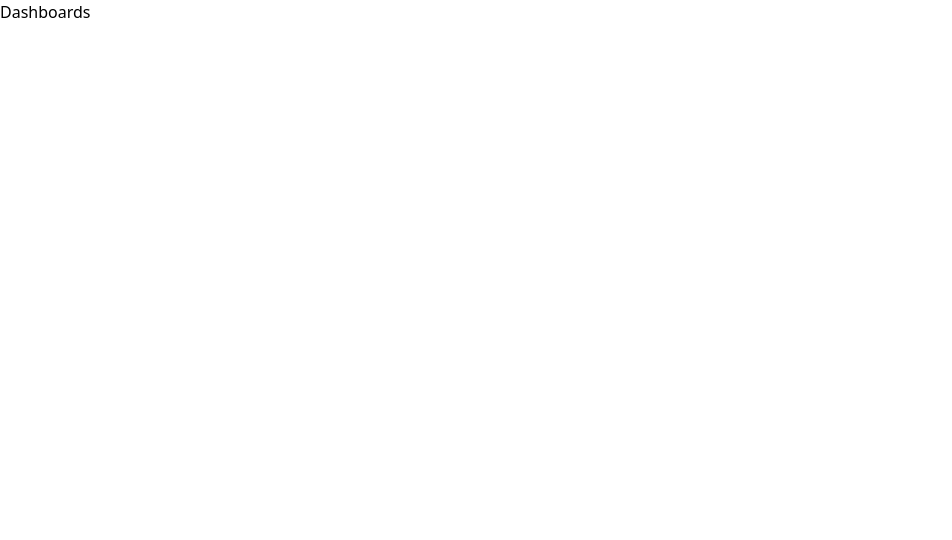
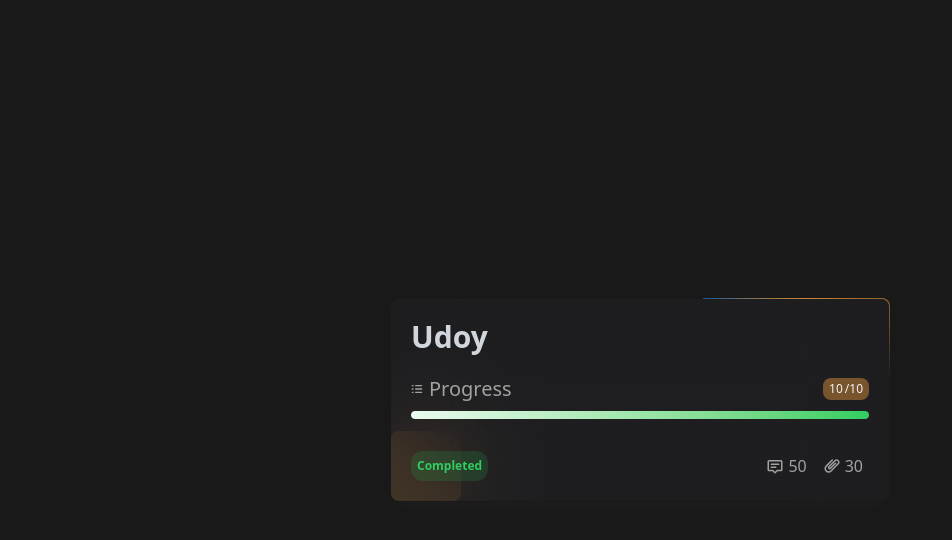
Before and after one commit to Hablu-Programmer-Team/HP-Team, a React (Vite) app: page /dashboard in a window 1280 px wide. Shown: the top 540 px of the page, without its empty margins (0-952 px from the left). Built offline with nearby package versions, Linux system fonts and the light colour scheme.

Commit message:
Card style changes done

```diff
--- a/src/components/pages/dashboard.tsx
+++ b/src/components/pages/dashboard.tsx
@@ -1 +1,5 @@
-export const Dashboard = () => <div>Dashboards</div>;
+import { Card } from "../team/Eyachir";
+
+export const Dashboard = () => <div>
+    <Card  taskName="Udoy" total={10} completed={10} deadline={1} comments={50} shares={30} />
+</div>;
--- a/src/components/team/Eyachir/card.tsx
+++ b/src/components/team/Eyachir/card.tsx
@@ -1,3 +1,4 @@
+import ConicGradientDiv from "@/components/team/Eyachir/conicGradient";
 import { cn } from "@/lib/utils/cn";
 import { FC } from "react";
 import { CSButton, ZoomOnHover } from ".";
@@ -20,33 +21,35 @@ export const Card: FC<CardProps> = (props) => {
   const progressPercentage = (completed / total) * 100;
 
   return (
-    <div className="flex justify-center items-center min-h-screen bg-neutral-background">
-      <div className="max-w-[320px] w-full hover:border-2 border-neutral-disable hover:border-dashed rounded-lg">
-        <div className="hover:bg-white border-2 border-neutral-disable hover:border-0 rounded-lg p-5 space-y-5 cursor-pointer hover:translate-x-3 hover:-translate-y-3 transition-transform duration-200 z-20">
+    <div className="flex justify-center items-center min-h-screen bg-black/90">
+      <ConicGradientDiv classNmae="bgConic shadow-lg shadow-white/2 hover:shadow-white/5 relative animate-rotate-border w-full max-w-[500px] transition duration-500 p-[1px] rounded-lg">
+        <div className="relative max-w-[500px] bg-[#202020] w-full rounded-lg">
+          <div className="h-[70px] w-[70px] bg-pending-500/20 absolute bottom-0 rounded-lg"></div>
+          <div className="relative bg-neutral-text-title/20 backdrop-blur-2xl  rounded-lg p-5 space-y-5 cursor-pointer duration-200 z-20">
             <h1
               title={taskName}
-            className="md:text-3xl text-2xl font-semibold text-ellipsis overflow-hidden whitespace-nowrap"
+              className="md:text-3xl text-gray-300 text-2xl font-semibold text-ellipsis overflow-hidden whitespace-nowrap"
             >
               {taskName}
             </h1>
             <div className="space-y-2 pb-3">
               <div className="flex justify-between items-center">
                 <div className="flex items-center gap-1 group">
-                <ProgressIcon className="text-neutral-400 group-hover:text-neutral-600" />
-                <p className="text-xl text-neutral-400 group-hover:text-neutral-800">
+                  <ProgressIcon className="text-neutral-400 group-hover:text-neutral-100" />
+                  <p className="text-xl text-neutral-400 group-hover:text-neutral-100">
                     Progress
                   </p>
                 </div>
 
                 <div>
-                <div className="space-x-0.5 bg-neutral-200/30 hover:bg-neutral-200 rounded-lg px-1.5 py-0.5 text-neutral-400 hover:text-neutral-600 text-[12px] transition-all duration-300">
+                  <div className="space-x-0.5 bg-pending-500/40 hover:bg-pending-700 rounded-lg px-1.5 py-0.5 text-neutral-100 hover:text-white text-[12px] transition-all duration-300">
                     <span title="Complete">{completed}</span>/
                     <span title="Total">{total}</span>
                   </div>
                 </div>
               </div>
 
-            <div className="relative h-2 w-full rounded-2xl bg-primary-100 overflow-hidden ">
+              <div className="relative h-2 w-full rounded-2xl bg-white/20 overflow-hidden ">
                 <div
                   className={cn(
                     "absolute top-1/2 bottom-1/2 -translate-y-1/2 h-2 rounded-2xl bg-gradient-to-r transition-all duration-300",
@@ -71,8 +74,8 @@ export const Card: FC<CardProps> = (props) => {
               <div className="flex gap-1">
                 {CSIcons.map(({ Icon }, i) => (
                   <div key={i} className={cn("group", ZoomOnHover, CSButton)}>
-                  <Icon className="text-neutral-400 group-hover:text-neutral-600" />
-                  <span className="text-neutral-400 group-hover:text-neutral-600">
+                    <Icon className="text-neutral-400 group-hover:text-neutral-100" />
+                    <span className="text-neutral-400 group-hover:text-neutral-100">
                       {i === 0 ? comments : shares}
                     </span>
                   </div>
@@ -81,6 +84,7 @@ export const Card: FC<CardProps> = (props) => {
             </div>
           </div>
         </div>
+      </ConicGradientDiv>
     </div>
   );
 };
--- /dev/null
+++ b/src/components/team/Eyachir/conicGradient.tsx
@@ -0,0 +1,11 @@
+import type { FC, ReactNode } from "react";
+
+interface ChildProps {
+  children?: ReactNode;
+  classNmae?: string;
+}
+const ConicGradientDiv: FC<ChildProps> = ({ children, classNmae }) => (
+  <div className={classNmae}>{children}</div>
+);
+
+export default ConicGradientDiv;
--- a/src/components/team/Eyachir/deadline.tsx
+++ b/src/components/team/Eyachir/deadline.tsx
@@ -23,18 +23,17 @@ export const Deadline: FC<TimeLeftProps> = ({ taskName, completed, total, deadli
                 storageKey,
                 (Date.now() + deadline * 86400000).toString()
             ),
-                localStorage.getItem(storageKey)!);
+            localStorage.getItem(storageKey)!);
 
         const deadlineTimestamp = parseInt(storedDeadline, 10);
 
         const updateTimer = () => {
             const timeDiff = deadlineTimestamp - Date.now();
             const percentageLeft = (timeDiff / (deadline * 86400000)) * 100;
-
             if (completed === total)
                 return (
                     setTimeLeft("Completed"),
-                    setTimeColor("bg-success-200/30 text-success-500/50")
+                    setTimeColor("bg-success-700/20 text-success-500")
                 );
             if (timeDiff <= 0)
                 return (
@@ -64,7 +63,7 @@ export const Deadline: FC<TimeLeftProps> = ({ taskName, completed, total, deadli
         updateTimer();
         const timer = setInterval(updateTimer, 1000);
         return () => clearInterval(timer);
-    }, [completed, total, taskName]);
+    }, [completed, total, taskName,deadline]);
 
     return (
         <div>
--- a/src/index.css
+++ b/src/index.css
@@ -55,10 +55,19 @@
   --color-neutral-text-primary: #434657;
   --color-neutral-text-title: #1b1d29;
 }
+@layer utilities {
+  .bgConic {
+    background-image: conic-gradient(
+    from 32deg,
+      var(--color-link-700),
+      var(--color-pending-700),
+      transparent 15%
+    );
+  }
+}
 
 @layer components {
-
-    /* Typhography Style Start  */
+  /* Typhography Style Start  */
   .h1 {
     @apply text-[2.25rem] leading-[3rem]  md:text-[2.5rem] md:leading-[3.5rem] lg:text-[3rem] lg:leading-[4rem];
   }
@@ -80,5 +89,5 @@
   .p {
     @apply text-[0.875rem] leading-[1.25rem] lg:text-[1rem] lg:leading-[1.5rem];
   }
-    /* Typhography Style End  */
+  /* Typhography Style End  */
 }
```
Lines whose indentation alone changed are shown as unchanged.
